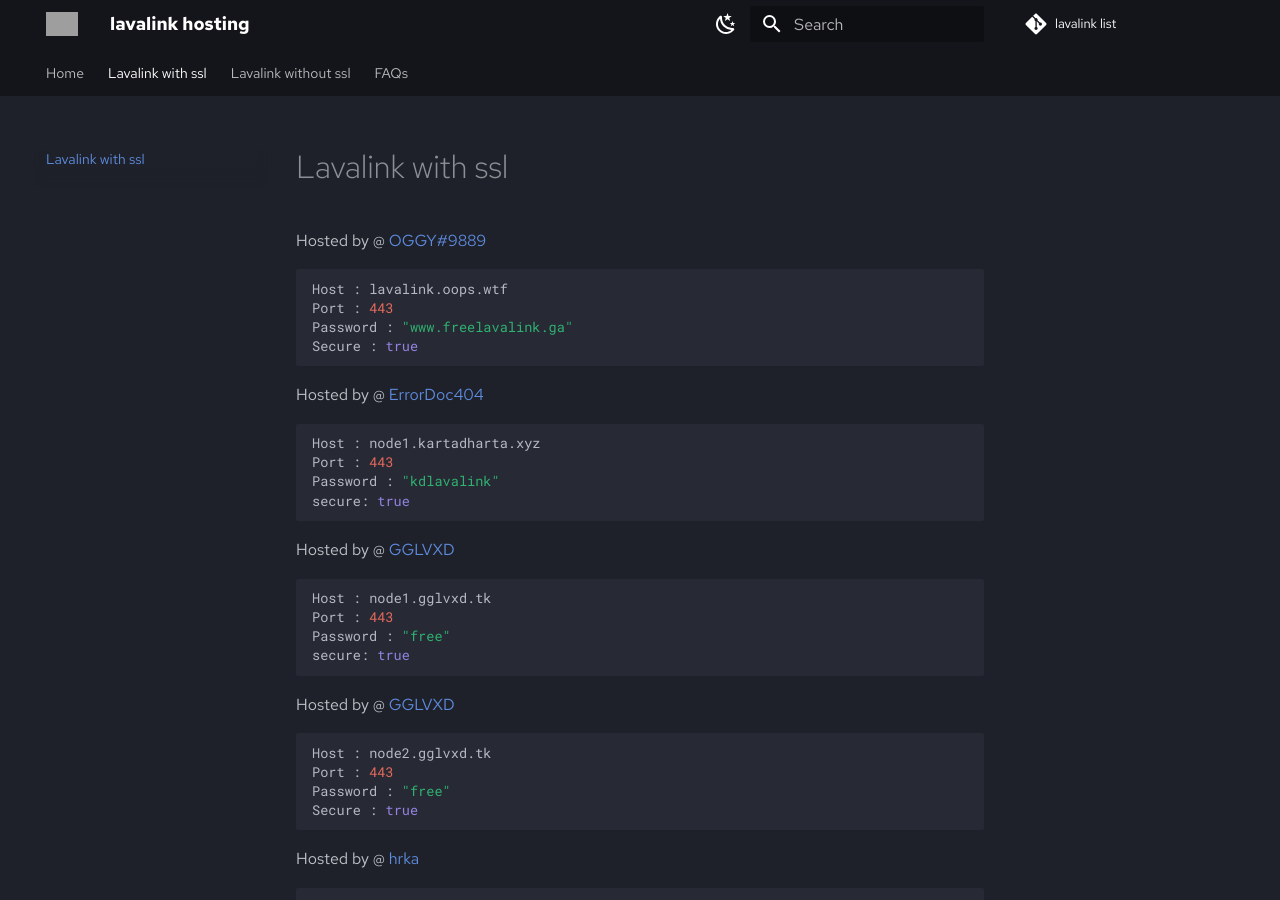
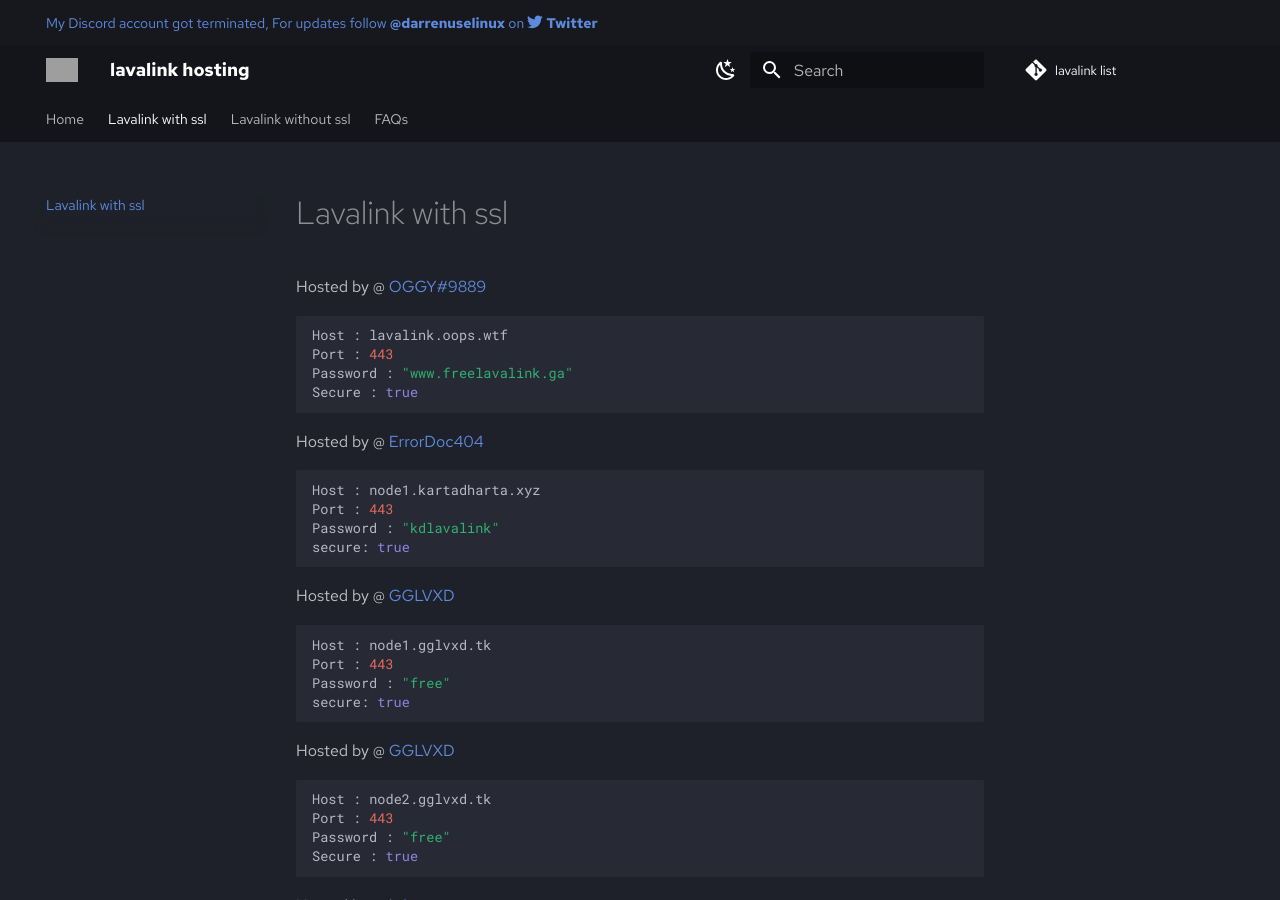
Before and after one commit to DarrenOfficial/lavalink-list, an MkDocs documentation site: the page built from docs/SSL/lavalink-with-ssl.md, in a window 1280 px wide and 900 px high. Built offline with MkDocs 1.6.1 and Material for MkDocs 9.7.7, drawn with Linux system fonts in a browser that asks for light colours; comment, search, counter and statistics services are not loaded; grey boxes are pictures that could not be loaded.

Commit message:
regarding the situations

```diff
--- a/overrides/main.html
+++ b/overrides/main.html
@@ -3,5 +3,16 @@
 {% block extrahead %}
 <!-- I open my eyes and it's November, And I am in a freight elevator. And I'm in Las Vegas, but I haven't won any money, And everyone here is wearing clothing that I find confusing, And I wonder if they've won any money. -->
 <script async defer data-website-id="fda2d84c-c337-46cd-be91-2cbb3b5a7697" src="https://november.darrenofficial.com/buildingtheark.js"></script>
+{% endblock %}
 
+{% block announce %}
+<a href="https://darrennathanael.com/post/discord-stupidity-tos-ban/">
+My Discord account got terminated,
+</a><a href="https://twitter.com/darrenuselinux">
+    For updates follow <strong>@darrenuselinux</strong> on
+    <span class="twemoji twitter">
+      {% include ".icons/fontawesome/brands/twitter.svg" %}
+    </span>
+    <strong>Twitter</strong>
+  </a>
 {% endblock %}
```
